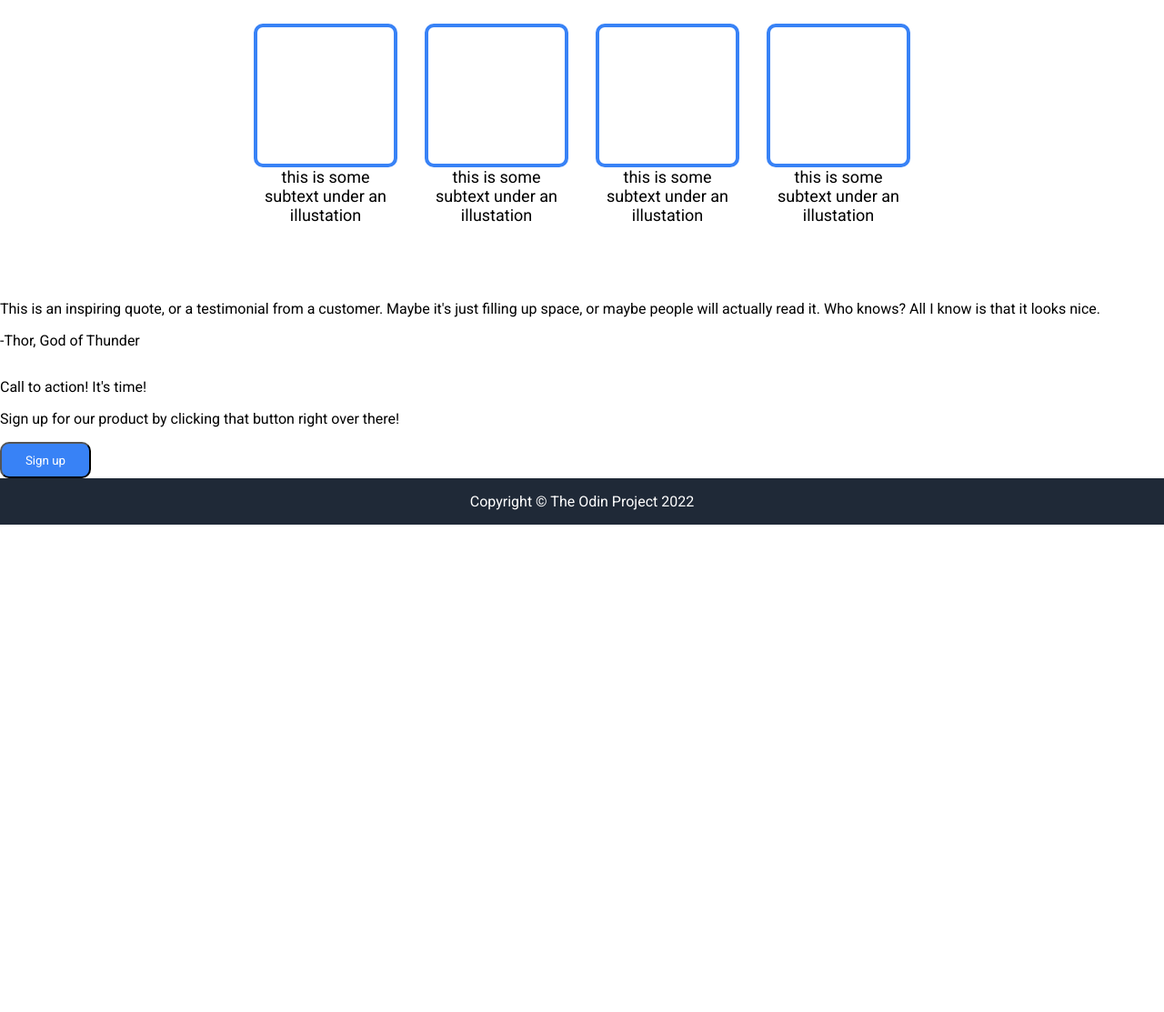
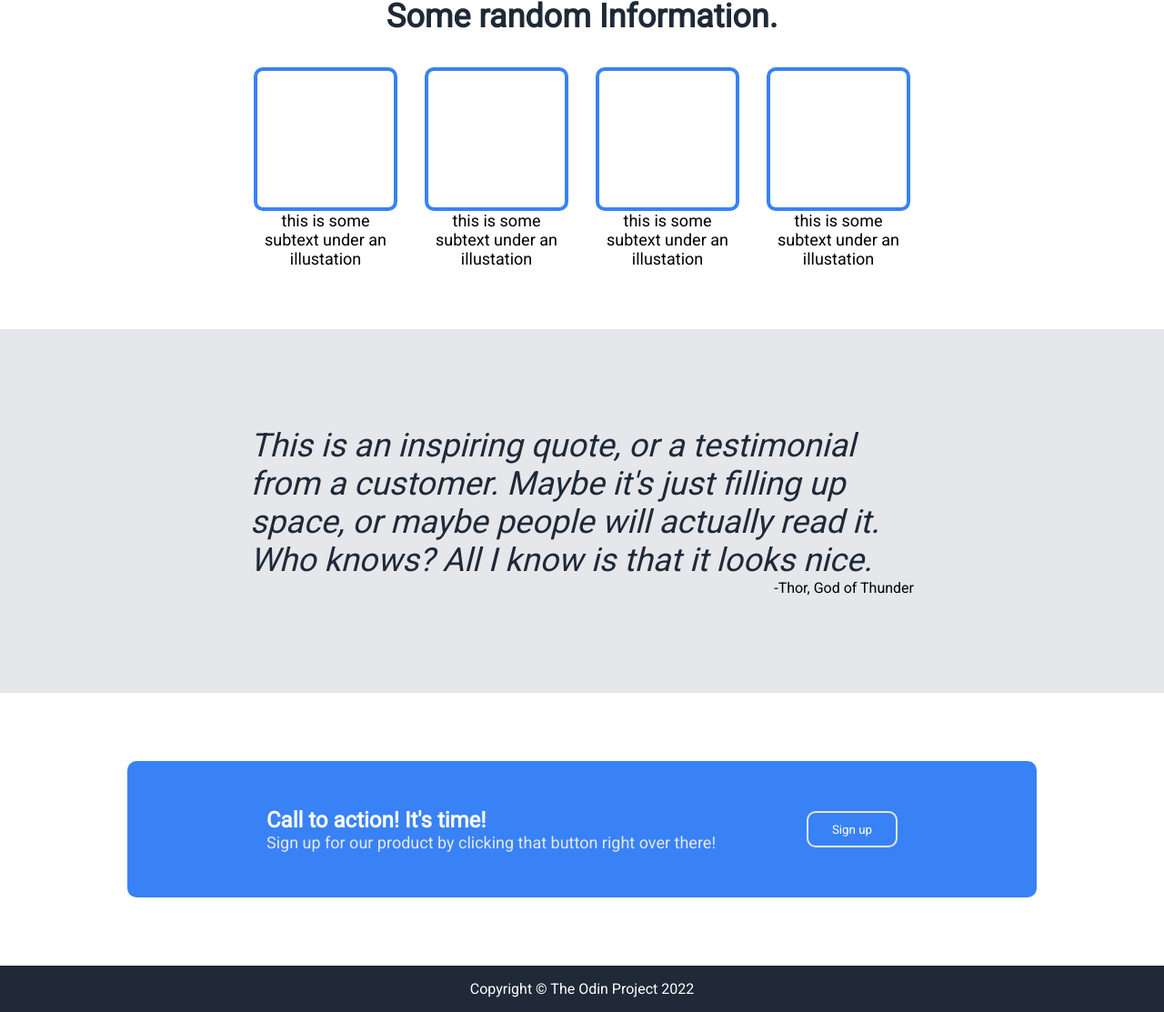
Before and after one commit to GooMoonRyoung/Landing-Page-Odin, a plain HTML site: page index.html in a window 1280 px wide. Shown: the part 414-1527 px from the top of the page at 91% size. Before the commit the page ends 991 px from the top, so only its background shows below. Drawn offline with Linux system fonts and the light colour scheme.

Commit message:
finished the styling for the Quote and Action Sections as well as added commenting for the CSS

```diff
--- a/index.html
+++ b/index.html
@@ -11,7 +11,7 @@
     <div class="hero">
         <div class="header">
             <div class="left-header">
-                <p id="logo">Header Logo</p>
+                <p class="logo">Header Logo</p>
             </div>
             <div class="right-header">
                 <a>Header Link One</a>
@@ -54,14 +54,16 @@
         </div>
     </div>
     <div class="quote">
-        <p>This is an inspiring quote, or a testimonial from a customer. Maybe it's just filling up space, or maybe people will actually read it. Who knows? All I know is that it looks nice.</p>
-        <p>-Thor, God of Thunder</p>
+        <div class="qbox">
+            <p id="statement">This is an inspiring quote, or a testimonial from a customer. Maybe it's just filling up space, or maybe people will actually read it. Who knows? All I know is that it looks nice.</p>
+            <p id="qauthor">-Thor, God of Thunder</p>
+        </div>
     </div>
     <div class="action">
         <div class="blue-block">
             <div class="text">
-                <p>Call to action! It's time!</p>
-                <p>Sign up for our product by clicking that button right over there!</p>
+                <p class="left-header blue">Call to action! It's time!</p>
+                <p class="secondary blue">Sign up for our product by clicking that button right over there!</p>
             </div>
             <button>Sign up</button>
         </div>
--- a/style.css
+++ b/style.css
@@ -8,6 +8,7 @@ body{
     margin: 0px;
 }
 
+/*This is the start of the Hero Section CSS */
 .hero, .footer{
     background-color: #1F2937;
     color:white;
@@ -18,13 +19,13 @@ body{
 .header{
     display: flex;
     justify-content: space-between;
-    padding: 0px 150px
+    padding: 0px 200px
 }
 
 .title{
     display: flex;
     justify-content: space-around;
-    margin: 0px 150px;
+    margin: 0px 200px;
     height: 300px;
     gap: 50px;
 }
@@ -38,6 +39,7 @@ body{
 .left-header{
     font-size: 24px;
     font-weight: bold;
+    color: #F9FAF8;
 }
 
 .right-header{
@@ -53,7 +55,7 @@ body{
 
 .secondary{
     font-size: 18px;
-    color: #E5E7EB
+    color: #E5E7EB;
 }
 
 .right-title{
@@ -81,9 +83,9 @@ button{
     color: white;
     background-color: #3882F6;
 }
+/*This is where the Hero section of the CSS ends*/
 
-/*This is were the Hero section of the css ends*/
-
+/*This is the start of the Information Section CSS */
 .information{
     display: flex;
     flex-direction: column;
@@ -124,16 +126,77 @@ button{
     font-size: 18px;
     text-align: center;
 }
+/*This is where the Information section of the CSS ends*/
+
+/*This is the start of the Quote section*/
+.quote{
+    background-color: #E5E7EB;
+    display: flex;
+    flex-direction: column;
+    height: 400px;
+    align-items: center;
+    justify-content: center;
+}
+
+.qbox{
+    display: flex;
+    flex-direction: column;
+    align-items: center;
+    justify-content: center;
+    width: 730px;
+    flex: 1 1 0
+}
+
+.qbox > p{
+    margin: 0px;
+}
+
+#statement{
+    font-size: 36px;
+    font-weight: 100;
+    font-style: italic;
+    color: #1F2937;
+}
+
+#qauthor{
+    align-self: flex-end;
+}
 
 
+/*This is where the Quote section of the CSS ends*/
 
+/*This is the start of the Action section*/
+.action{
+    height: 300px;
+    display: flex;
+    justify-content: center;
+    align-items: center;
+}
 
+.blue-block{
+    background-color: #3882F6;
+    width: 1000px;
+    height: 150px;
+    border-radius: 10px;
+    display: flex;
+    justify-content: center;
+    align-items: center;
+    gap: 100px;
+}
 
+.blue{
+    margin: 0px;
+}
 
+.blue-block > button{
+    border-color: #E5E7EB;
+    border-style: solid;
+}
+/*This is where the Action section of the CSS ends*/
 
-
-/*This is were the Hero section of the css ends*/
+/*This is the start of the Footer section*/
 .footer{
     justify-content: center;
     align-items: center;
 }
+/*This is were the Footer section of the css ends*/
```
